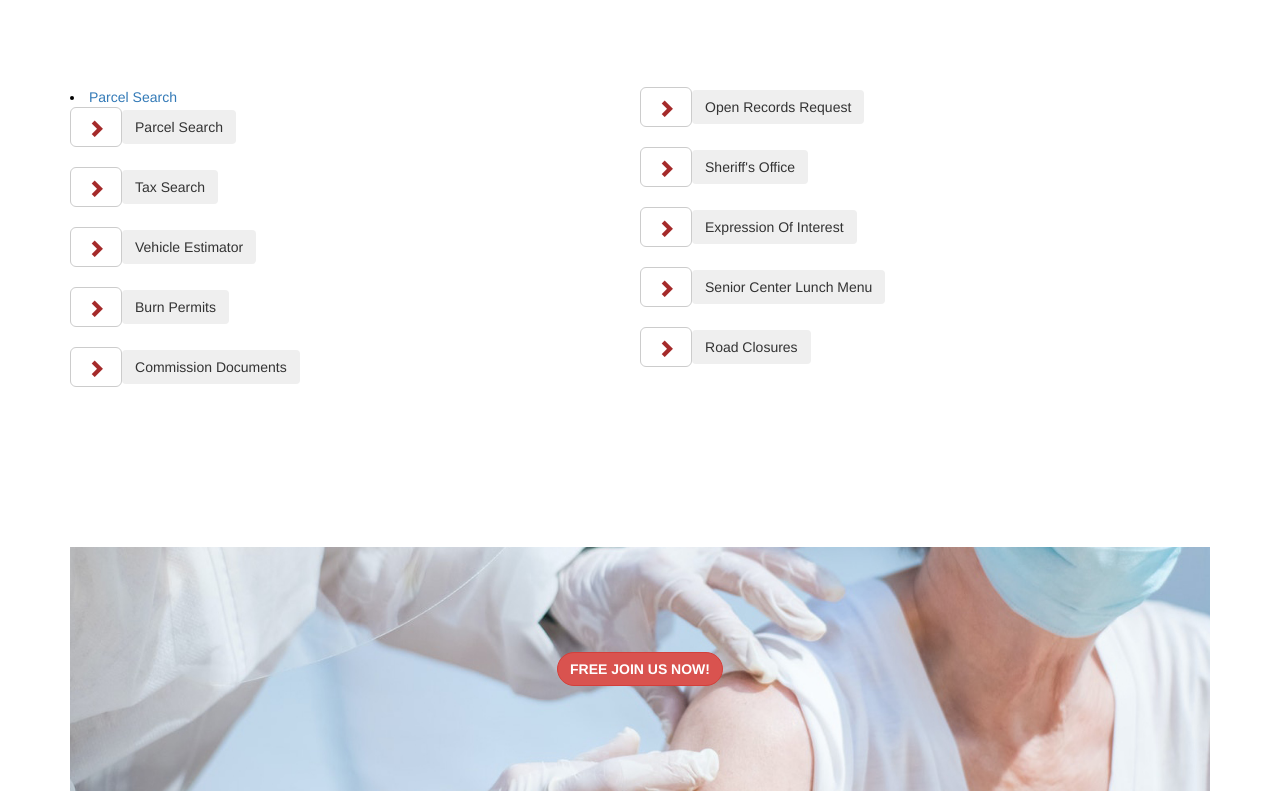
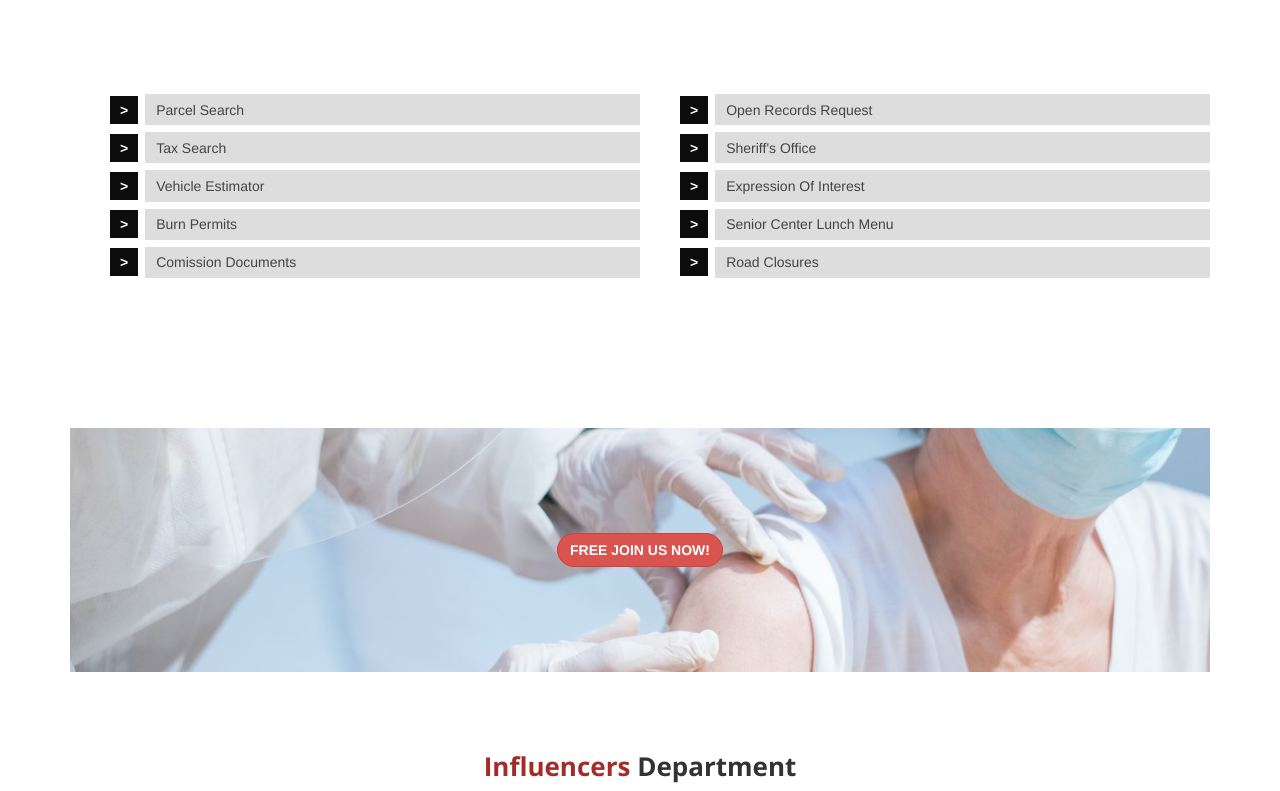
Before and after one commit to cintiafdz/website-test, a plain HTML site: page index.html in a window 1280 px wide. Shown: the part 1128-1919 px from the top of the page. Drawn offline with nearby package versions, Linux system fonts and the light colour scheme.

Commit message:
Html and Css Changes.

```diff
--- a/homepage.css
+++ b/homepage.css
@@ -260,3 +260,34 @@ mark{
     left: 0px;
     padding-top: 20px;
 }
+
+.rectangle li{
+    list-style: none;
+}
+
+.rectangle a{
+    position: relative;
+    display: block;
+    padding: .4em .4em .4em .8em;
+    *padding: .4em;
+    margin: .5em 0 .5em 2.5em;
+    background: #ddd;
+    color: #444;
+    text-decoration: none;
+    transition: all .3s ease-out;
+}
+
+.rectangle a:before{
+    content: ">";
+    color: white;
+    position: absolute;
+    left: -2.5em;
+    top: 50%;
+    margin-top: -1em;
+    background: #0c0c0c;
+    height: 2em;
+    width: 2em;
+    line-height: 2em;
+    text-align: center;
+    font-weight: bold;
+  }
--- a/index.html
+++ b/index.html
@@ -143,40 +143,22 @@
     <br>
     <section class="container">
       <div class="col-6">
-        <li style="color: black; border-radius: .3em;"><a href="#">Parcel Search</a></li>
-
-        <button type="button" class="btn btn-default btn-lg">
-        <span class="glyphicon glyphicon-chevron-right" aria-hidden="true"></span><button type="button" class="btn btn-dark">Parcel Search</button>
-        </button><br><br>
-        <button type="button" class="btn btn-default btn-lg">
-        <span class="glyphicon glyphicon-chevron-right" aria-hidden="true"></span><button type="button" class="btn btn-dark">Tax Search</button>
-        </button><br><br>
-        <button type="button" class="btn btn-default btn-lg">
-        <span class="glyphicon glyphicon-chevron-right" aria-hidden="true"></span><button type="button" class="btn btn-dark">Vehicle Estimator</button>
-        </button><br><br>
-        <button type="button" class="btn btn-default btn-lg">
-        <span class="glyphicon glyphicon-chevron-right" aria-hidden="true"></span><button type="button" class="btn btn-dark">Burn Permits</button>
-        </button><br><br>
-        <button type="button" class="btn btn-default btn-lg">
-        <span class="glyphicon glyphicon-chevron-right" aria-hidden="true"></span><button type="button" class="btn btn-dark">Commission Documents</button>
-        </button><br><br>
+        <ol class="rectangle">
+          <li><a href="#">Parcel Search</a></li>
+          <li><a href="#">Tax Search</a></li>
+          <li><a href="#">Vehicle Estimator</a></li>
+          <li><a href="#">Burn Permits</a></li>
+          <li><a href="#">Comission Documents</a></li>
+        </ol>
       </div>
       <div class="col-6">
-        <button type="button" class="btn btn-default btn-lg">
-        <span class="glyphicon glyphicon-chevron-right" aria-hidden="true"></span><button type="button" class="btn btn-dark">Open Records Request</button>
-        </button><br><br>
-        <button type="button" class="btn btn-default btn-lg">
-        <span class="glyphicon glyphicon-chevron-right" aria-hidden="true"></span><button type="button" class="btn btn-dark">Sheriff's Office</button>
-        </button><br><br>
-        <button type="button" class="btn btn-default btn-lg">
-        <span class="glyphicon glyphicon-chevron-right" aria-hidden="true"></span><button type="button" class="btn btn-dark">Expression Of Interest</button>
-        </button><br><br>
-        <button type="button" class="btn btn-default btn-lg">
-        <span class="glyphicon glyphicon-chevron-right" aria-hidden="true"></span><button type="button" class="btn btn-dark">Senior Center Lunch Menu</button>
-        </button><br><br>
-        <button type="button" class="btn btn-default btn-lg">
-        <span class="glyphicon glyphicon-chevron-right" aria-hidden="true"></span><button type="button" class="btn btn-dark">Road Closures</button>
-        </button><br><br>
+        <ol class="rectangle">
+          <li><a href="#">Open Records Request</a></li>
+          <li><a href="#">Sheriff's Office</a></li>
+          <li><a href="#">Expression Of Interest</a></li>
+          <li><a href="#">Senior Center Lunch Menu</a></li>
+          <li><a href="#">Road Closures</a></li>
+        </ol>
       </div>
     </section>
 
@@ -310,7 +292,9 @@
         <img class="icon align-items-center justify-content-center" src="images/instagram_round.png" alt="Open Facebook">&nbsp;
         <img class="icon align-items-center justify-content-center" src="images/linkedin_round.png" alt="Open Facebook">&nbsp;
       </div>
-      &copy; Copyright Saline County Kansas 2020. All Rights Reserved.
+      <p>
+        Copyright Saline County Kansas &copy;2020. All Rights Reserved.
+      </p>
     </div>
     </div>
 
```
